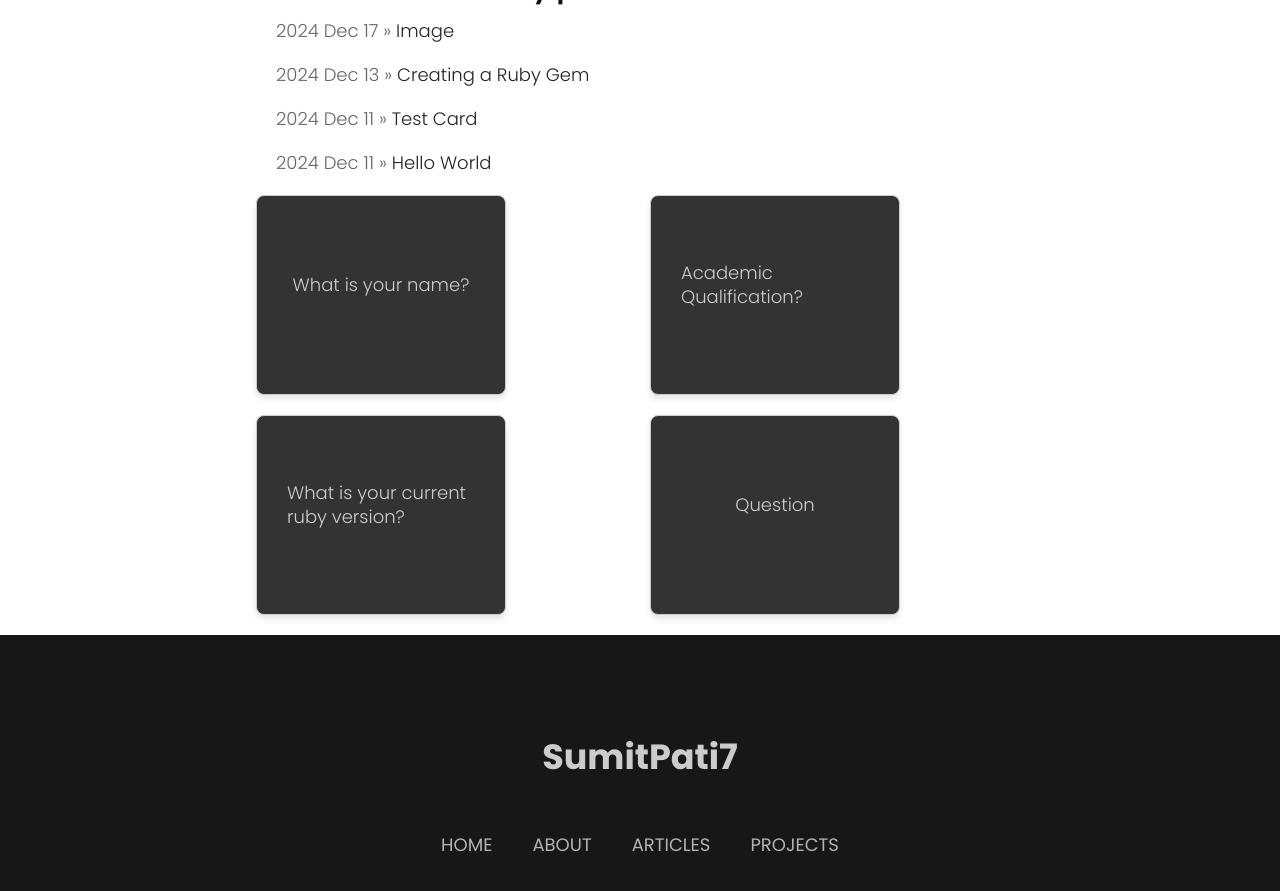
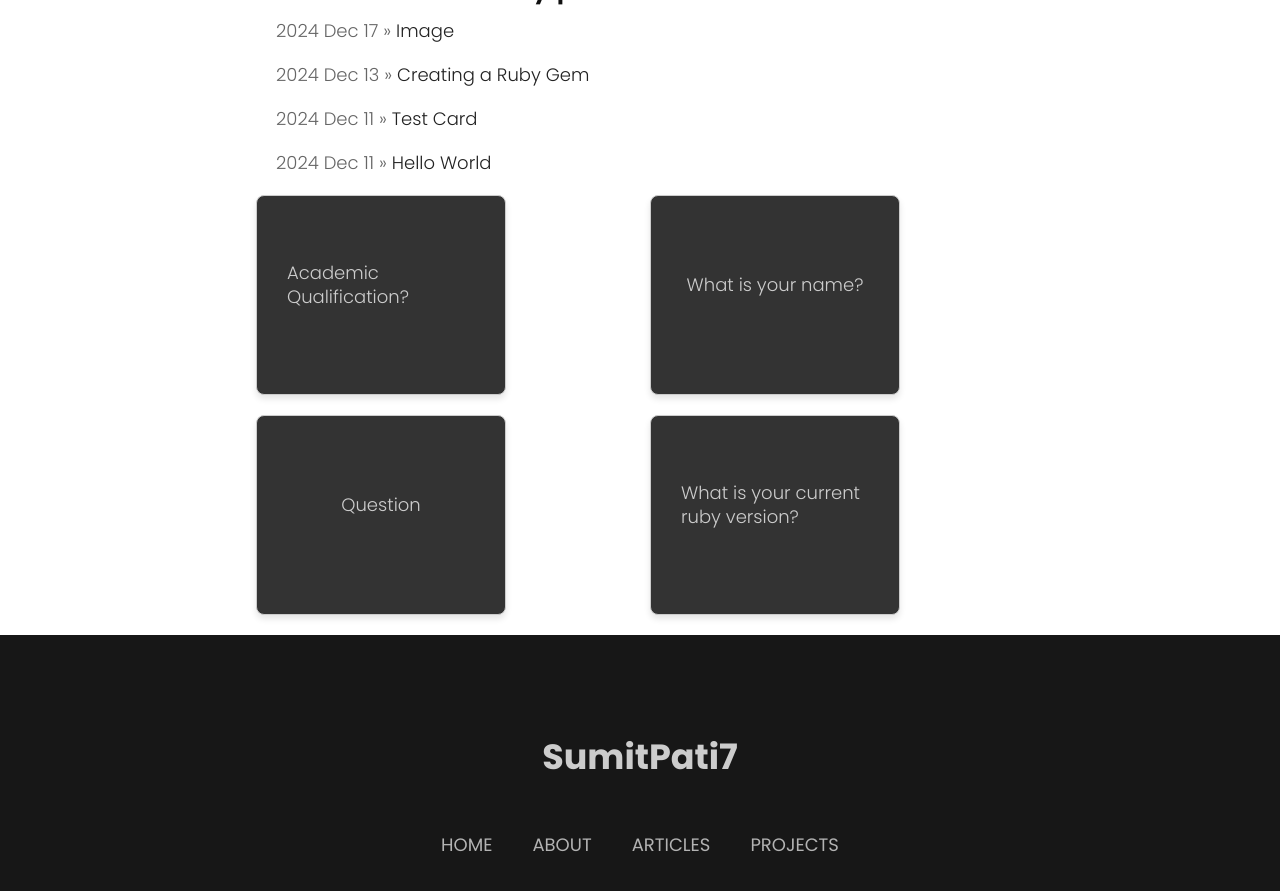
Before and after one commit to sumitpati7/blog, a Jekyll site: the page built from index.md, in a window 1280 px wide and 900 px high, scrolled down 478 px. Shown: the top 891 px of the window. Built offline with Jekyll 4.4.1, drawn with Linux system fonts in a browser that asks for light colours; nearby versions of some CDN libraries; some web fonts are replaced; comment, search, counter and statistics services are not loaded.

Commit message:
auto commit

```diff
--- a/index.md
+++ b/index.md
@@ -2,17 +2,17 @@
 layout: default
 title: SumitPati7
 flashcards:
+  - question: Academic Qualification?
+    answer: Bachelor in CSIT
+
   - question: What is your name?
     answer: My name is **Sumit Pati**.
 
-  - question: Academic Qualification?
-    answer: Bachelor in CSIT
+  - question: Question
+    answer: Answer
 
   - question: What is your current ruby version?
     answer: 3\.3.4
-
-  - question: Question
-    answer: Answer
 
 ---
 # Hello There, I am Sumit Pati.
```
